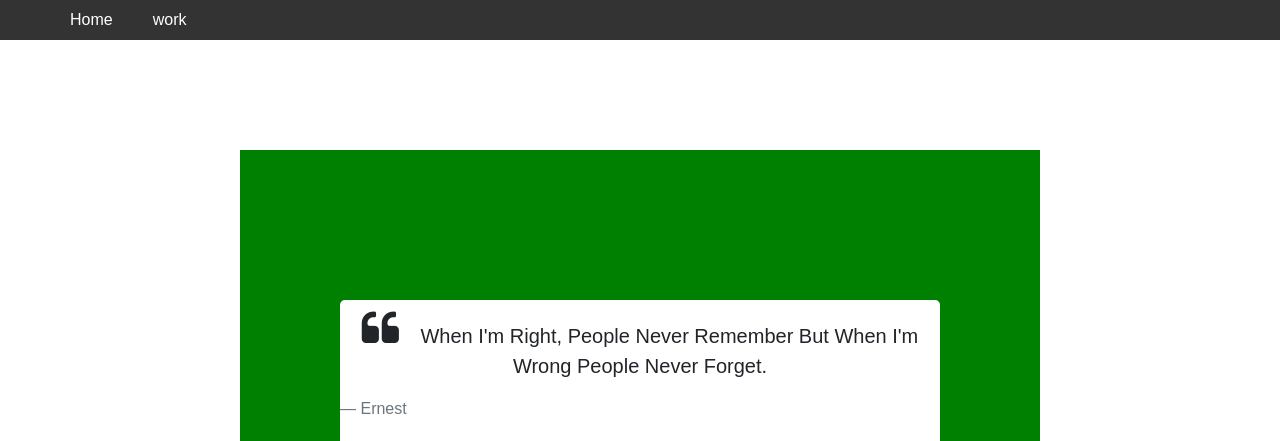
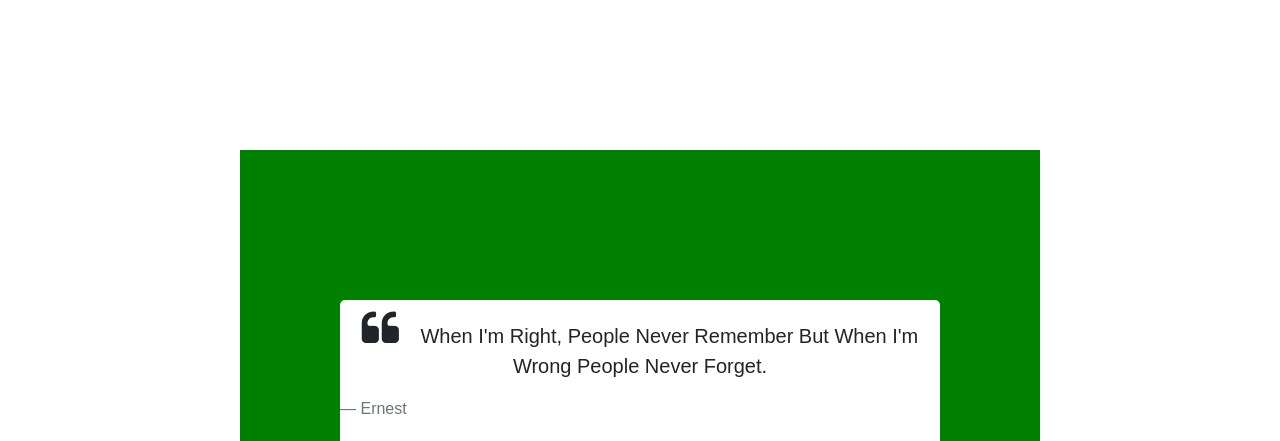
Before and after one commit to ernestmusong/Random-Quote-Machine, a plain HTML site: page random.html in a window 1280 px wide. Shown: the top 441 px of the page. Drawn offline with nearby package versions, Linux system fonts and the light colour scheme.

Commit message:
removed navbar

```diff
--- a/random.html
+++ b/random.html
@@ -92,13 +92,6 @@
       }
     </style>
   </head>
-
-  <nav id="navbar">
-    <a href="../index.html" target="blank">Home</a>
-    <a href="../#projects-section" target="blank">work</a>
-  </nav>
-  <br />
-
     <div id="wrap">
       <div id="quote-box">
         <blockquote class="blockquote text-center" id="block-quote">
```
